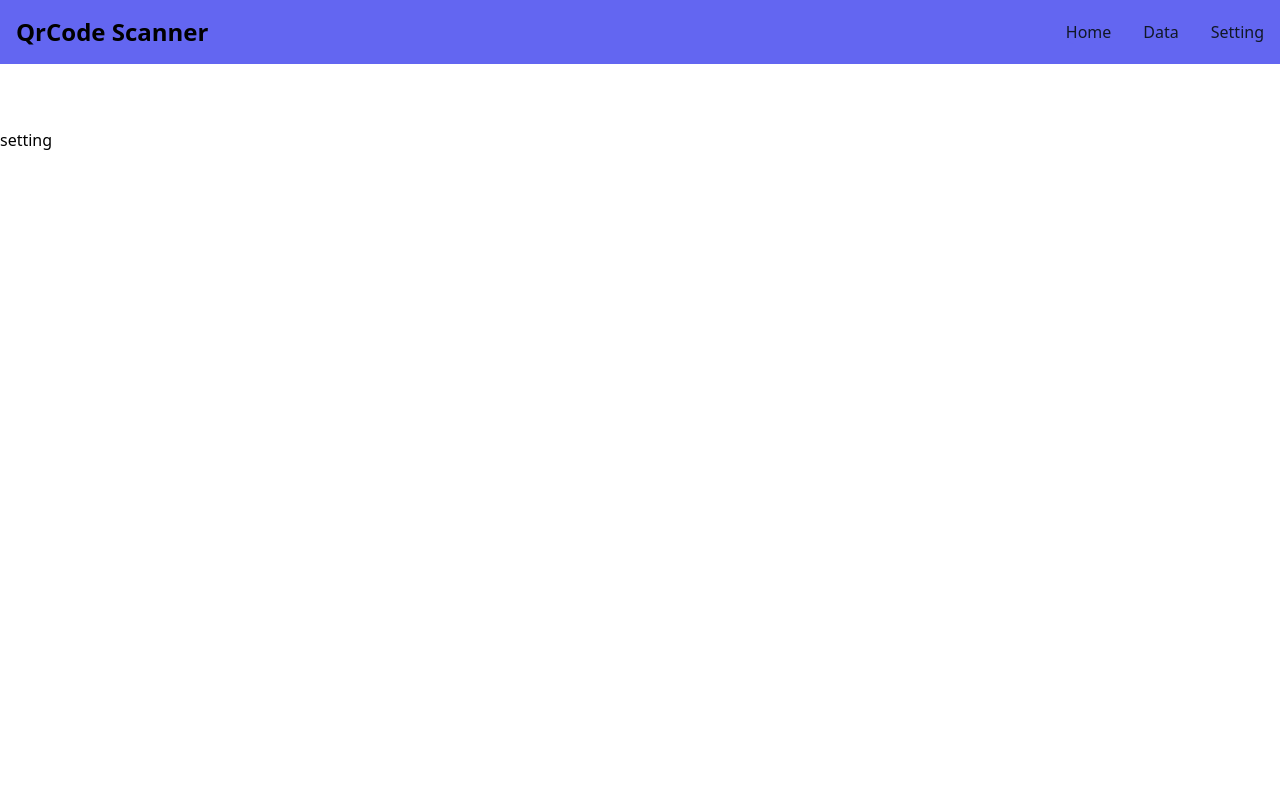
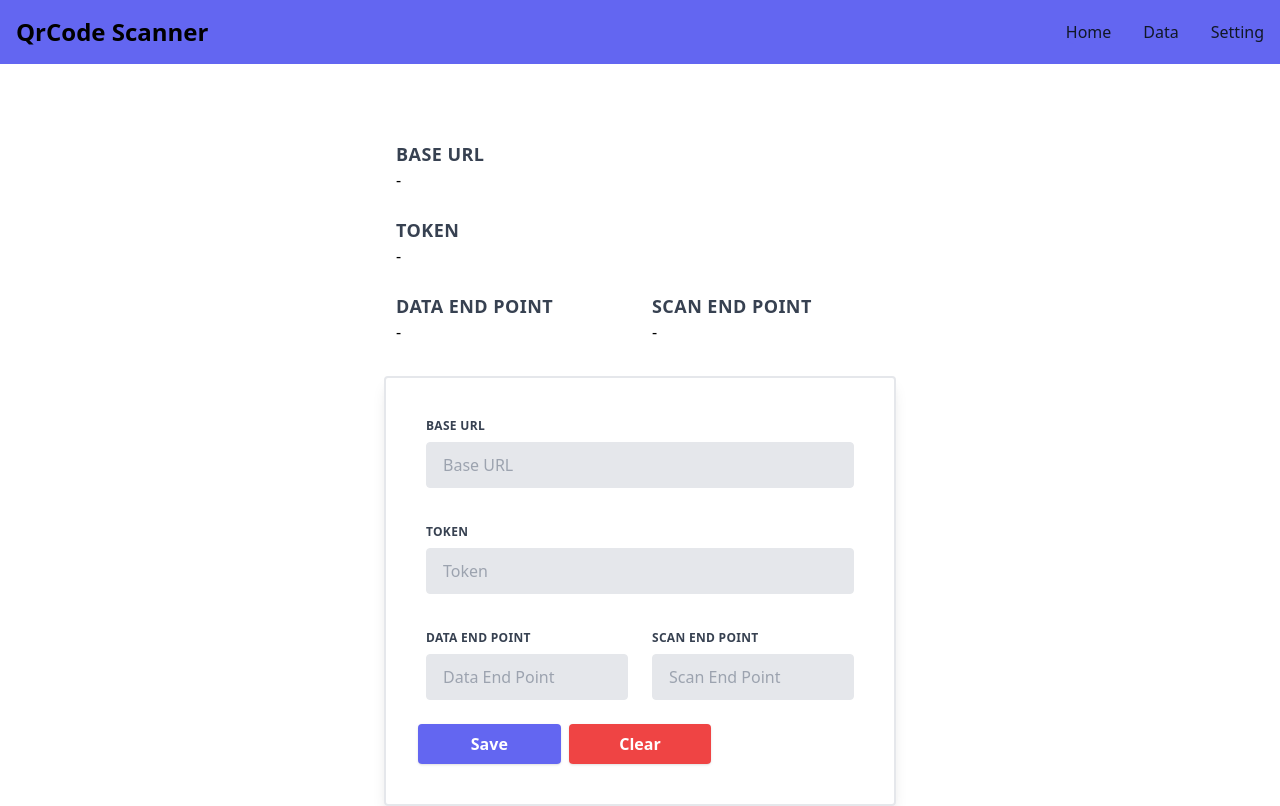
Before and after one commit to tcandra24/qr-code-scanner-react, a React (Vite) app: page /setting in a window 1280 px wide. Built offline with nearby package versions, Linux system fonts and the light colour scheme.

Commit message:
Rev. Add Input For Credential API Call

```diff
--- a/src/App.jsx
+++ b/src/App.jsx
@@ -1,10 +1,13 @@
 import AppRoutes from "./routes";
 import { ToastContainer } from "react-toastify";
+import { AppProvider } from "./providers/appProvider";
 
 function App() {
   return (
     <>
-      <AppRoutes />
+      <AppProvider>
+        <AppRoutes />
+      </AppProvider>
       <ToastContainer theme="colored" position="bottom-right" />
     </>
   );
--- /dev/null
+++ b/src/providers/appProvider.jsx
@@ -0,0 +1,64 @@
+import { createContext, useReducer, useContext, useEffect } from "react";
+
+const INITIAL_STATE = {
+  baseUrl: "",
+  dataEndPoint: "",
+  scanEndPoint: "",
+  token: "",
+};
+
+const STORAGE_NAME = "setting-qr-code";
+
+const getInitialState = () => {
+  const savedState = localStorage.getItem(STORAGE_NAME);
+  return savedState ? JSON.parse(savedState) : INITIAL_STATE;
+};
+
+const appReducer = (state, action) => {
+  switch (action.type) {
+    case "SET_BASE_URL":
+      return {
+        ...state,
+        baseUrl: action.payload,
+      };
+    case "SET_DATA_END_POINT":
+      return {
+        ...state,
+        dataEndPoint: action.payload,
+      };
+    case "SET_SCAN_END_POINT":
+      return {
+        ...state,
+        scanEndPoint: action.payload,
+      };
+    case "SET_TOKEN":
+      return {
+        ...state,
+        token: action.payload,
+      };
+    default:
+      return state;
+  }
+};
+
+const AppStateContext = createContext();
+const AppDispatchContext = createContext();
+
+export const AppProvider = ({ children }) => {
+  const [state, dispatch] = useReducer(appReducer, getInitialState());
+
+  useEffect(() => {
+    localStorage.setItem(STORAGE_NAME, JSON.stringify(state));
+  }, [state]);
+
+  return (
+    <AppStateContext.Provider value={state}>
+      <AppDispatchContext.Provider value={dispatch}>
+        {children}
+      </AppDispatchContext.Provider>
+    </AppStateContext.Provider>
+  );
+};
+
+export const useAppState = () => useContext(AppStateContext);
+export const useAppDispatch = () => useContext(AppDispatchContext);
--- a/src/views/data/index.jsx
+++ b/src/views/data/index.jsx
@@ -1,18 +1,32 @@
 import DefaultLayout from "../../layouts/Default";
 import { useEffect, useReducer } from "react";
 import { dataReducer, INITIAL_STATE } from "../../reducers/dataReducer";
+import { useAppState } from "../../providers/appProvider";
 import { toast } from "react-toastify";
 
 import api from "../../services/api";
 
 const Data = () => {
   const [stateData, dispatchData] = useReducer(dataReducer, INITIAL_STATE);
+  const { baseUrl, dataEndPoint, token } = useAppState();
 
   const getData = async () => {
+    if (!baseUrl) {
+      toast.error("Base URL Belum terisi");
+
+      return;
+    }
+
+    if (!dataEndPoint) {
+      toast.error("End Point Belum terisi");
+
+      return;
+    }
     try {
-      api.defaults.headers.common["Authorization"] = "123123";
+      const apiService = api(baseUrl);
+      apiService.defaults.headers.common["Authorization"] = token;
 
-      const { data } = await api.get("/registrations");
+      const { data } = await apiService.get(dataEndPoint);
 
       if (!data.success) {
         throw new Error(data.message);
@@ -38,7 +52,7 @@ const Data = () => {
           {stateData &&
             stateData.data.map((data) => (
               <div className="max-w-5xl lg:mx-auto mx-5 mt-8" key={data.id}>
-                <h2 className="mb-4 text-2xl font-extrabold leading-none tracking-tight text-gray-500 md:text-5xl lg:text-6xl">
+                <h2 className="mb-4 text-2xl font-extrabold leading-none tracking-tight text-gray-700 md:text-5xl lg:text-6xl">
                   {data.name}
                 </h2>
                 <p className="mb-6 text-lg font-normal text-gray-500 lg:text-xl">
@@ -51,17 +65,19 @@ const Data = () => {
                   >
                     <div className="px-6 py-4">
                       <div className="font-bold text-xl mb-2">
-                        {registration.registration_number}
+                        <h2 className="text-gray-700">
+                          {registration.registration_number}
+                        </h2>
                       </div>
                       <div className="flex flex-col md:flex-row md:justify-between">
                         <div className="my-4 md:mb-0">
-                          <p className="text-gray-700 text-base">
+                          <p className="text-gray-500 text-base font-medium">
                             {registration.fullname}
                           </p>
                         </div>
                         <div className="my-2 md:mb-0">
                           <span
-                            className={`text-xs font-medium me-2 px-2.5 py-0.5 rounded-full ${
+                            className={`text-sm font-medium me-2 px-2.5 py-0.5 rounded-full ${
                               registration.is_scan === "Sudah Scan"
                                 ? "bg-green-300 text-green-900"
                                 : "bg-red-300 text-red-900"
--- a/src/views/home/index.jsx
+++ b/src/views/home/index.jsx
@@ -3,19 +3,35 @@ import { useState } from "react";
 import { Scanner } from "@yudiel/react-qr-scanner";
 import { toast } from "react-toastify";
 
+import { useAppState } from "../../providers/appProvider";
+
 import api from "../../services/api";
 
 const Home = () => {
   const [isPause, setIsPause] = useState(false);
+  const { baseUrl, scanEndPoint, token } = useAppState();
 
   const onScan = async (result) => {
     const [readerValue] = result;
     const value = readerValue.rawValue;
 
+    if (!baseUrl) {
+      toast.error("Base URL Belum terisi");
+
+      return;
+    }
+
+    if (!scanEndPoint) {
+      toast.error("End Point Belum terisi");
+
+      return;
+    }
+
     try {
-      api.defaults.headers.common["Authorization"] = "123123";
+      const apiService = api(baseUrl);
+      apiService.defaults.headers.common["Authorization"] = token;
 
-      const { data } = await api.post("/scan-qr", {
+      const { data } = await apiService.post(scanEndPoint, {
         token: value,
       });
 
--- a/src/views/setting/index.jsx
+++ b/src/views/setting/index.jsx
@@ -1,10 +1,219 @@
+import { useState } from "react";
+import { useAppDispatch } from "../../providers/appProvider";
 import DefaultLayout from "../../layouts/Default";
+import { useAppState } from "../../providers/appProvider";
 
 const Setting = () => {
+  const [baseUrl, setBaseUrl] = useState("");
+  const [token, setToken] = useState("");
+  const [dataEndPoint, setDataEndPoint] = useState("");
+  const [scanEndPoint, setScanEndPoint] = useState("");
+
+  const dispatch = useAppDispatch();
+  const {
+    baseUrl: baseUrlState,
+    token: tokenState,
+    dataEndPoint: dataEndPointState,
+    scanEndPoint: scanEndPointState,
+  } = useAppState();
+
+  const submit = (e) => {
+    e.preventDefault();
+
+    if (baseUrl) {
+      dispatch({
+        type: "SET_BASE_URL",
+        payload: baseUrl,
+      });
+
+      setBaseUrl("");
+    }
+
+    if (token) {
+      dispatch({
+        type: "SET_TOKEN",
+        payload: token,
+      });
+
+      setToken("");
+    }
+
+    if (dataEndPoint) {
+      dispatch({
+        type: "SET_DATA_END_POINT",
+        payload: dataEndPoint,
+      });
+
+      setDataEndPoint("");
+    }
+
+    if (scanEndPoint) {
+      dispatch({
+        type: "SET_SCAN_END_POINT",
+        payload: scanEndPoint,
+      });
+
+      setScanEndPoint("");
+    }
+  };
+
+  const clear = () => {
+    dispatch({
+      type: "SET_BASE_URL",
+      payload: "",
+    });
+
+    dispatch({
+      type: "SET_TOKEN",
+      payload: "",
+    });
+
+    dispatch({
+      type: "SET_DATA_END_POINT",
+      payload: "",
+    });
+
+    dispatch({
+      type: "SET_SCAN_END_POINT",
+      payload: "",
+    });
+
+    setBaseUrl("");
+    setToken("");
+    setDataEndPoint("");
+    setScanEndPoint("");
+  };
+
   return (
     <>
       <DefaultLayout>
-        <p>setting</p>
+        <div className="max-w-lg rounded mx-auto overflow-hidden mb-5">
+          <div className="w-full max-w-lg">
+            <div className="flex flex-wrap">
+              <div className="w-full px-3 mb-6 md:mb-0 p-3">
+                <h3 className="uppercase tracking-wide text-gray-700 text-lg font-bold">
+                  Base URL
+                </h3>
+                <p className="text-base">{baseUrlState ? baseUrlState : "-"}</p>
+              </div>
+              <div className="w-full px-3 mb-6 md:mb-0 p-3">
+                <h3 className="uppercase tracking-wide text-gray-700 text-lg font-bold">
+                  Token
+                </h3>
+                <p className="text-base">{tokenState ? tokenState : "-"}</p>
+              </div>
+              <div className="w-full md:w-1/2 px-3 mb-6 md:mb-0 p-3">
+                <h3 className="uppercase tracking-wide text-gray-700 text-lg font-bold">
+                  Data End Point
+                </h3>
+                <p className="text-base">
+                  {dataEndPointState ? dataEndPointState : "-"}
+                </p>
+              </div>
+              <div className="w-full md:w-1/2 px-3 mb-6 md:mb-0 p-3">
+                <h3 className="uppercase tracking-wide text-gray-700 text-lg font-bold">
+                  Scan End Point
+                </h3>
+                <p className="text-base">
+                  {scanEndPointState ? scanEndPointState : "-"}
+                </p>
+              </div>
+            </div>
+          </div>
+        </div>
+        <div className="max-w-lg rounded mx-auto overflow-hidden shadow-lg p-10 border-2">
+          <form className="w-full max-w-lg" onSubmit={submit}>
+            <div className="flex flex-wrap -mx-3 mb-6">
+              <div className="w-full px-3">
+                <label
+                  className="block uppercase tracking-wide text-gray-700 text-xs font-bold mb-2"
+                  htmlFor="base-url"
+                >
+                  Base URL
+                </label>
+                <input
+                  className="appearance-none block w-full bg-gray-200 text-gray-700 border border-gray-200 rounded py-3 px-4 mb-3 leading-tight focus:outline-none focus:bg-white focus:border-gray-500"
+                  id="base-url"
+                  type="text"
+                  onChange={(e) => setBaseUrl(e.target.value)}
+                  value={baseUrl}
+                  placeholder="Base URL"
+                />
+              </div>
+            </div>
+            <div className="flex flex-wrap -mx-3 mb-6">
+              <div className="w-full px-3">
+                <label
+                  className="block uppercase tracking-wide text-gray-700 text-xs font-bold mb-2"
+                  htmlFor="token"
+                >
+                  Token
+                </label>
+                <input
+                  className="appearance-none block w-full bg-gray-200 text-gray-700 border border-gray-200 rounded py-3 px-4 mb-3 leading-tight focus:outline-none focus:bg-white focus:border-gray-500"
+                  id="token"
+                  type="text"
+                  onChange={(e) => setToken(e.target.value)}
+                  value={token}
+                  placeholder="Token"
+                />
+              </div>
+            </div>
+            <div className="flex flex-wrap -mx-3 mb-3">
+              <div className="w-full md:w-1/2 px-3 mb-6 md:mb-0">
+                <label
+                  className="block uppercase tracking-wide text-gray-700 text-xs font-bold mb-2"
+                  htmlFor="data-end-point"
+                >
+                  Data End Point
+                </label>
+                <input
+                  className="appearance-none block w-full bg-gray-200 text-gray-700 border rounded py-3 px-4 mb-3 leading-tight focus:outline-none focus:bg-white"
+                  id="data-end-point"
+                  type="text"
+                  onChange={(e) => setDataEndPoint(e.target.value)}
+                  value={dataEndPoint}
+                  placeholder="Data End Point"
+                />
+              </div>
+              <div className="w-full md:w-1/2 px-3">
+                <label
+                  className="block uppercase tracking-wide text-gray-700 text-xs font-bold mb-2"
+                  htmlFor="scan-end-point"
+                >
+                  Scan End Point
+                </label>
+                <input
+                  className="appearance-none block w-full bg-gray-200 text-gray-700 border border-gray-200 rounded py-3 px-4 leading-tight focus:outline-none focus:bg-white focus:border-gray-500"
+                  id="scan-end-point"
+                  type="text"
+                  onChange={(e) => setScanEndPoint(e.target.value)}
+                  value={scanEndPoint}
+                  placeholder="Scan End Point"
+                />
+              </div>
+            </div>
+            <div className="flex flex-wrap -mx-3 mt-3 justify-start">
+              <div className="w-full md:w-1/3 px-1 mb-6 md:mb-0">
+                <button
+                  className="shadow bg-indigo-500 hover:bg-indigo-400 focus:shadow-outline focus:outline-none w-full text-white font-bold py-2 px-4 rounded"
+                  type="submit"
+                >
+                  Save
+                </button>
+              </div>
+              <div className="w-full md:w-1/3 px-1 mb-6 md:mb-0">
+                <button
+                  className="shadow bg-red-500 hover:bg-red-400 focus:shadow-outline focus:outline-none w-full text-white font-bold py-2 px-4 rounded"
+                  type="button"
+                  onClick={clear}
+                >
+                  Clear
+                </button>
+              </div>
+            </div>
+          </form>
+        </div>
       </DefaultLayout>
     </>
   );
```
Also changed, not shown: src/services/api.js (+13 -4 lines), 1 other file (tests, documents, lock files or other folders).
